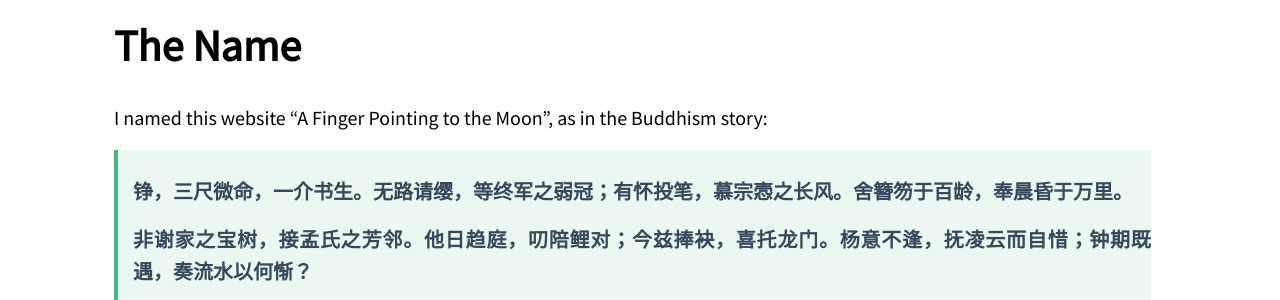
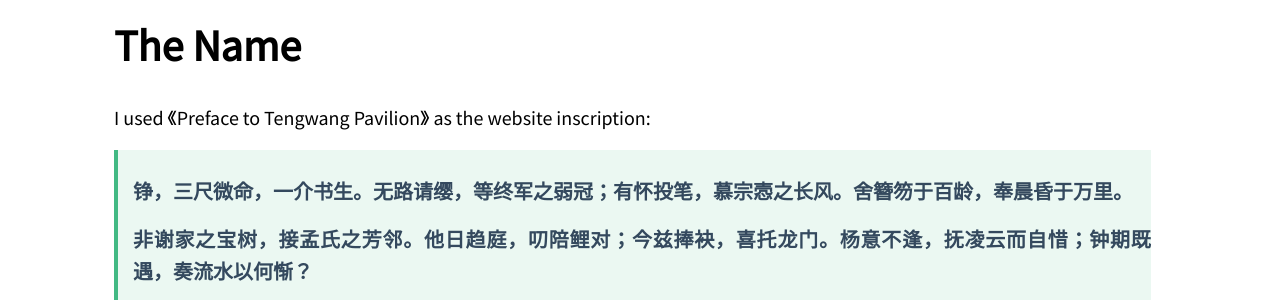
Before and after one commit to ssskz/ssskz.github.io, a Jekyll site: the page built from about/index.md, in a window 1280 px wide. Shown: the part 1566-1866 px from the top of the page. Built offline with Jekyll 4.4.1, drawn with Linux system fonts in a browser that asks for light colours; nearby versions of some CDN libraries.

Commit message:
Update index.md

```diff
--- a/about/index.md
+++ b/about/index.md
@@ -50,7 +50,7 @@ Additional licensing information can be found YOUR WEBSITE LINK.
 
 # The Name
 
-I named this website "A Finger Pointing to the Moon", as in the Buddhism story:
+I used 《Preface to Tengwang Pavilion》 as the website inscription:
 
 > **铮，三尺微命，一介书生。无路请缨，等终军之弱冠；有怀投笔，慕宗悫之长风。舍簪笏于百龄，奉晨昏于万里。**
 >
```
